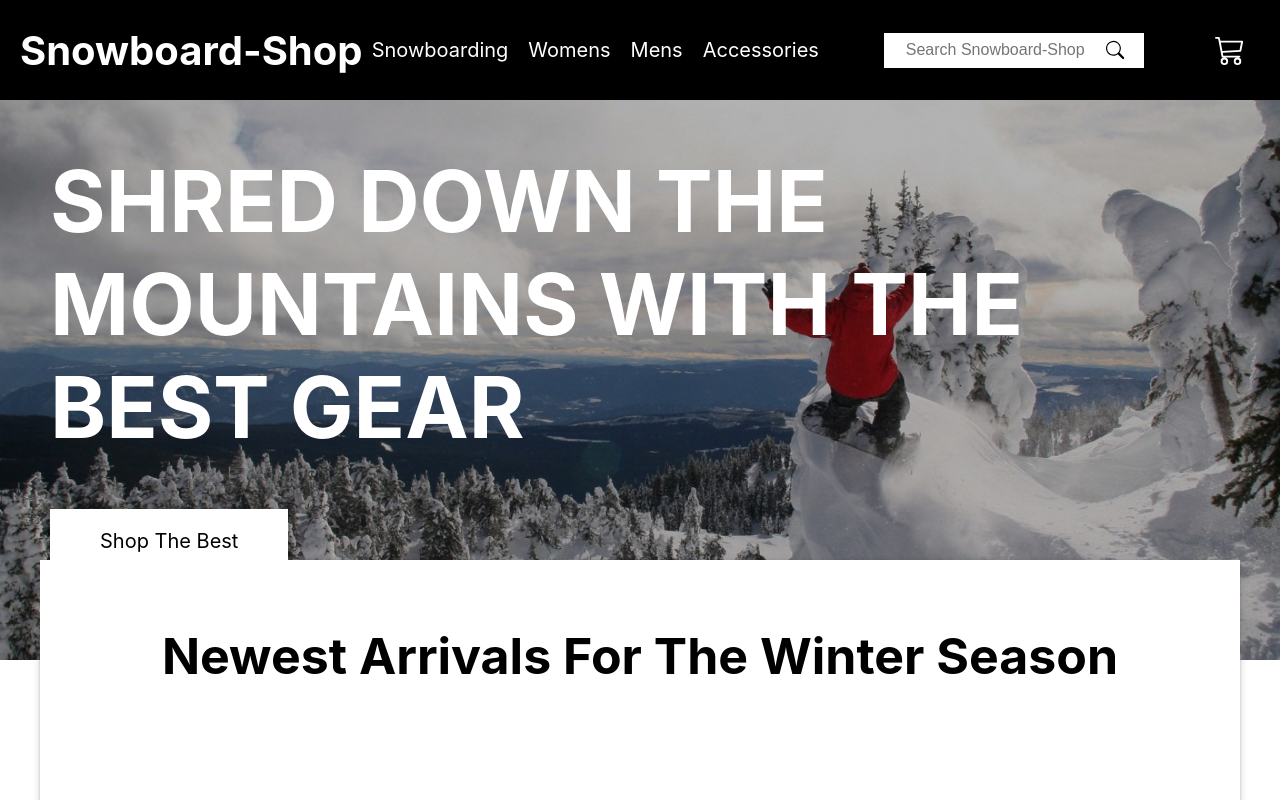
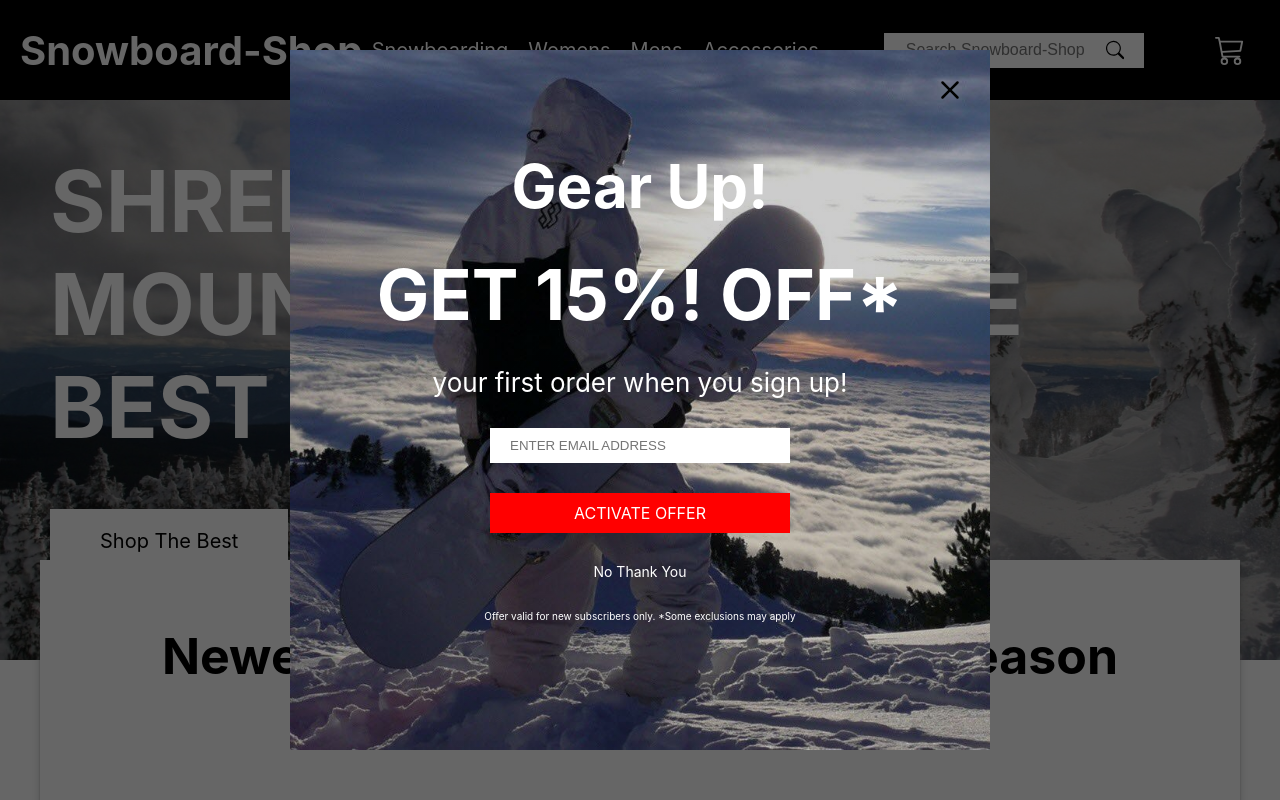
Before and after one commit to asendice/snowboard-shop, a Next.js app: page / in a window 1280 px wide. Shown: the top 800 px of the page. Built offline with nearby package versions, Linux system fonts and the light colour scheme; no server answers; the database is empty.

Commit message:
added savings modal to homepage

```diff
--- a/components/home-page/featured.js
+++ b/components/home-page/featured.js
@@ -1,7 +1,28 @@
+import { useEffect, useState } from "react";
 import classes from "./featured.module.css";
 import ProductSlider from "./product-slider";
+import SavingsModal from "../savings/savings-modal";
 
 function Featured(props) {
+  const [scrollY, setScrollY] = useState(0);
+  const [active, setActive] = useState(false);
+  useEffect(() => {
+    const handleScroll = () => {
+      setScrollY(window.scrollY);
+    };
+
+    handleScroll();
+
+    window.addEventListener("scroll", handleScroll);
+    return () => {
+      window.removeEventListener("scroll", handleScroll);
+    };
+  }, []);
+  useEffect(() => {
+    if (scrollY >= 1400){
+      setActive(true)
+    }
+  })
   const { snowboards, clothing } = props;
   return (
     <div className={classes.container}>
@@ -10,6 +31,7 @@ function Featured(props) {
       <ProductSlider items={snowboards} category={'snowboards'}/>
       <h3>Clothes</h3>
       <ProductSlider items={clothing} category={'clothes'} />
+      {active === true && <SavingsModal setActive={setActive} active={active}/> }
     </div>
   )
 }
```
